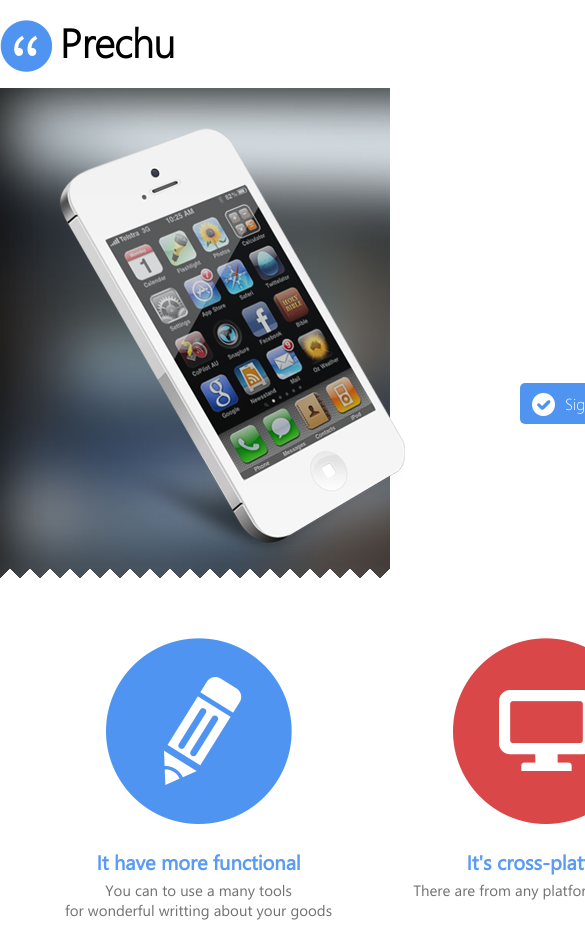
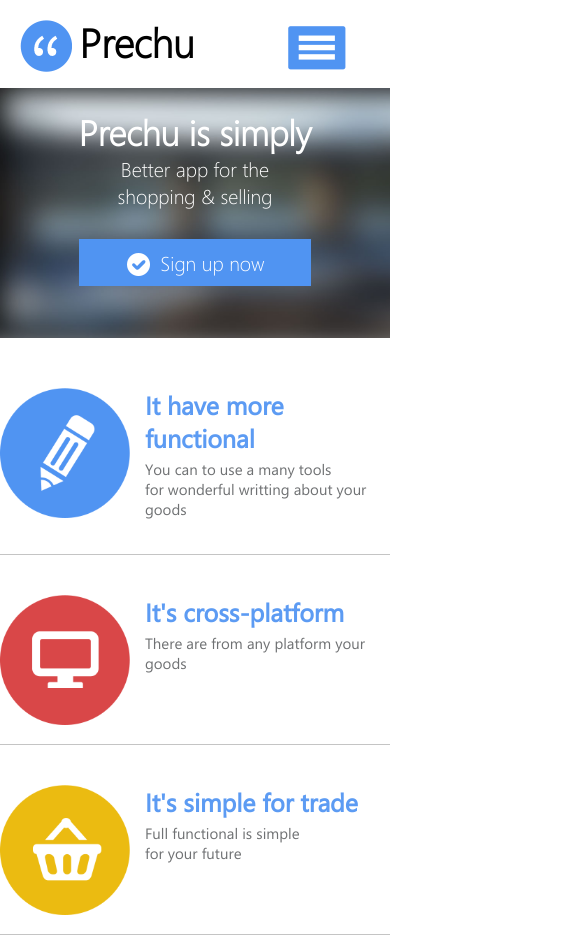
Before and after one commit to MrKrasnov/Prechu-layout-site, a plain HTML site: page index.html in a window 390 px wide. Shown: the top 938 px of the page, 585 px wide, since content can reach past the window. Drawn offline with Linux system fonts and the light colour scheme.

Commit message:
1.6 completed adaptive layout

```diff
--- a/index.html
+++ b/index.html
@@ -13,7 +13,10 @@
        <div class="container">
            <div class="header-wrapper flex space-between flex-end">
                <div class="header-logo"><h1>Prechu</h1></div>
-               <nav>
+               <button class="header-button">
+                   <img src="./img/media/menu.png" alt="menu">
+               </button>
+               <nav class="header-nav">
                    <ul class="flex">
                        <li><a href="#">Home</a></li>
                        <li><a href="#">Products</a></li>
@@ -40,28 +43,40 @@
        </div>
    </main>
    <div class="ability">
-       <div class="container flex space-between ability-content">
-           <div class="ability-first">
+       <div class="container flex space-between ability-content ability-flex-mobile">
+           <div class="ability-first ability-component-mobile">
+               <div>
                     <img src="./img/ability/pen.png" alt="pen">
+                </div>
+                <div>
                     <h3>It have more functional</h3>
                     <p>You can to use a many tools <br/>
                     for wonderful writting about your goods</p>
                 </div>
+           </div>
+           <div class="ability-component-mobile">
                <div>
                     <img src="./img/ability/monitor.png" alt="monitor">
+               </div>
+               <div>
                     <h3>It's cross-platform</h3>
                     <p>There are from any platform your goods</p>
                </div>
-           <div class="ability-third">>
+           </div>
+           <div class="ability-third ability-component-mobile">
+                <div>
                     <img src="./img/ability/cart.png" alt="cart">
+                </div>
+                <div>
                     <h3>It's simple for trade</h3>
                     <p>Full functional is simple <br/>
                         for your future </p>
                 </div>
            </div>
        </div>
+   </div>
    <div class="description">
-       <div class="container flex">
+       <div class="container flex description-flex-mobile">
            <div class="description-content">
                <h1>Prechu is advantage!</h1>
                <div>
--- a/style/all/all.css
+++ b/style/all/all.css
@@ -28,6 +28,8 @@ button{
     border: none;
     text-decoration: none;
     background: none;
+    padding: 0;
+    margin: 0;
 }
 /* flex */
 .flex{
--- a/style/header/header.css
+++ b/style/header/header.css
@@ -31,3 +31,8 @@
 .header-wrapper li:hover{
 border-bottom: 5px solid #5094f2;
 }
+.header-button{
+    cursor: pointer;
+    margin-right: 25px;
+    margin-bottom: 15px;
+}
--- a/style/main/main.css
+++ b/style/main/main.css
@@ -12,7 +12,7 @@ main{
 }
 .main-img img{
     max-width: 345px;
-    min-height: 436px;
+    max-height: 436px;
 }
 .main-title{
     font-family: "segoewplight", sans-serif;
--- /dev/null
+++ b/style/media/media.css
@@ -0,0 +1,158 @@
+@media(min-width: 1000px){
+    .header-button{
+        display: none;
+    }
+}
+@media(max-width: 1000px){
+    .header-nav{
+        display: none;
+    }
+    .container{
+        width: 100%;
+        margin: 0;
+    }
+    .ability-first{
+        margin-left: 0px;
+    }
+    .ability-third{
+        margin-right: 0px;
+    }
+    .ability-content p{
+        max-width: 220px;
+    }
+}
+@media(max-width: 800px){
+    .container{
+        width: 90%;
+        margin: 0 auto;
+    }
+    .main-img{
+        margin-left: 0px;
+    }
+    .main-img img{
+        max-width: 250px;
+    }
+    .description-flex-mobile{
+        flex-direction: column;
+    }
+    .main-title a{
+        margin-left: 0px;
+        border-radius: 0px;
+    }
+}
+@media(max-width: 800px){
+    .description-content h1{
+        margin-left: 0;
+    }
+    .ability-flex-mobile{
+        flex-direction: column;
+    }
+    .ability-content p{
+        text-align: left;
+        margin: 0 auto;
+        margin-bottom: 20px;
+        max-width: 100%;
+    }
+    .ability-content h3{
+        margin-top: 25px;
+        font-size: 25px;
+        text-align: left;
+    }
+    .ability{
+        background-image: none;
+        margin-top: -20px;
+    }
+    .ability-component-mobile{
+        display: flex;
+        border-bottom: 1px solid #c4c4c4;
+        padding-top: 40px;
+        padding-bottom: 15px;
+        padding-left: 45px;
+    }
+    .ability-component-mobile:first-child{
+        padding-top: 0;
+    }
+    .ability-component-mobile img{
+        max-width: 130px;
+        margin-right: 15px;
+    }
+    .main-img img{
+        max-width: 200px;
+    }
+    .ability .container{
+        width: 100%;
+    }
+    .description-text{
+        margin: 0;
+    }
+    .description-content img{
+        max-width: 200px;
+        margin: 0 auto;
+    }
+    .description-content{
+        display: flex;
+        margin: 0;
+        align-items: center;
+        flex-direction: column;
+    }
+}
+@media(max-width: 600px){
+    .main-img img{
+        max-width: 175px;
+    }
+    .main-img{
+        margin-right: 50px;
+    }
+    .main-title{
+        margin: 0;
+        margin-top: 20px;
+    }
+    .button{
+        padding: 10px 15px;
+        padding-left: 50px;
+        font-size: 20px;
+    }
+    .button::before{
+        top: 14px;
+    }
+}
+@media(max-width: 500px){
+    .main-img img{
+        max-width: 120px;
+    }
+    main{
+        height: 250px;
+    }
+}
+@media(max-width: 400px){
+    .main-img img{
+        display: none;
+    }
+    .main-img{
+        display: none;
+    }
+    .main-title h2{
+        text-align: center;
+    }
+    .main-title p{
+        text-align: center;
+    }
+    .main-title a{
+        text-align: center;
+        display: block;
+    }
+    .button{
+        padding: 10px 0;
+        padding-left: 35px;
+    }
+    .main-title{
+        padding-top: 20px;
+        margin: 0 auto;
+    }
+    .ability-content h3{
+        margin-top: 0;
+    }
+    .ability-component-mobile{
+        padding-left: 0px;
+    }
+}
--- a/style/style.css
+++ b/style/style.css
@@ -4,3 +4,4 @@
 @import url(./main/main.css) all;
 @import url(./ability/ability.css) all;
 @import url(./description/description.css) all;
+@import url(./media/media.css) all;
```
Also changed, not shown: img/media/menu.png (added). Lines whose indentation alone changed are shown as unchanged.
